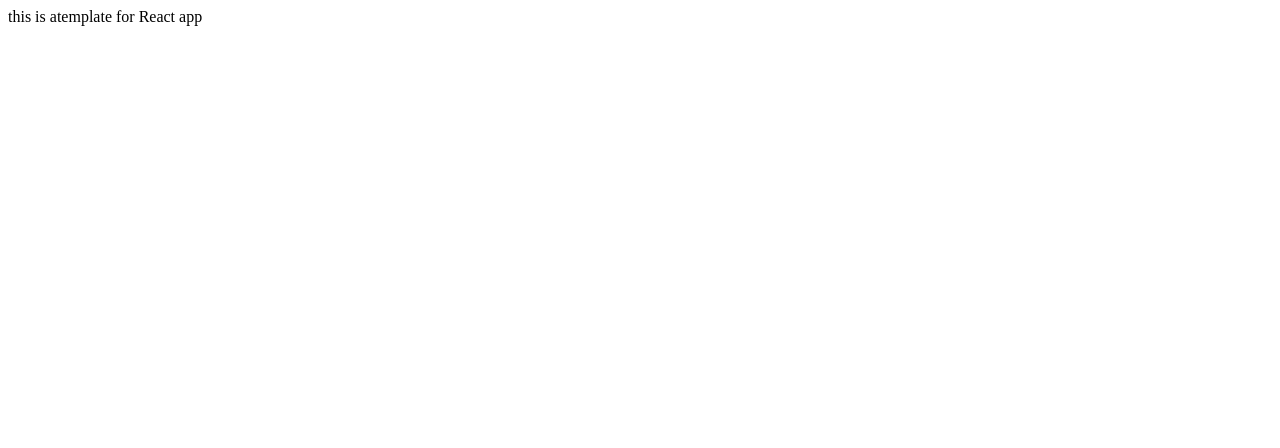
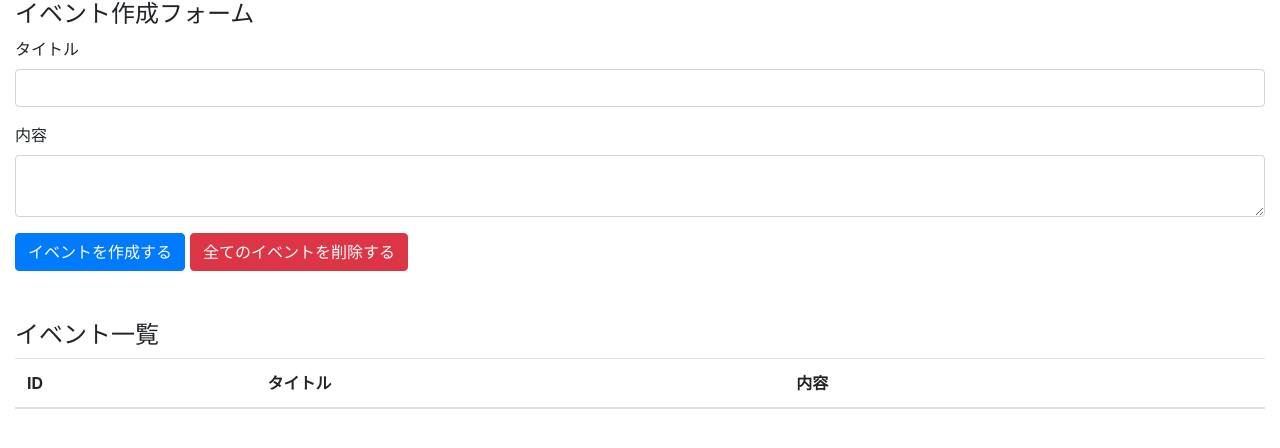
Before and after one commit to oneoneniaoniao/react-hooks-102, a React (Create React App) app: page / in a window 1280 px wide. Shown: the top 448 px of the page. Built offline with nearby package versions, Linux system fonts and the light colour scheme.

Commit message:
creat event form and event table with bootstrap

```diff
--- a/package.json
+++ b/package.json
@@ -3,6 +3,7 @@
   "version": "0.1.0",
   "private": true,
   "dependencies": {
+    "bootstrap": "4.3.1",
     "react": "^18.1.0",
     "react-dom": "^18.1.0",
     "react-scripts": "3.0.1"
--- a/src/App.js
+++ /dev/null
@@ -1,11 +0,0 @@
-import React from 'react';
-
-function App() {
-  return (
-    <div className="App">
-      this is atemplate for React app
-    </div>
-  );
-}
-
-export default App;
--- /dev/null
+++ b/src/components/App.js
@@ -0,0 +1,43 @@
+import React from "react";
+import "bootstrap/dist/css/bootstrap.min.css"
+
+const App = () => {
+  return (
+    <div className="container-fluid">
+      <h4>イベント作成フォーム</h4>
+      <form style={{ marginBottom: "50px"}}>
+        <div className="form-group">
+          <label htmlFor="formEventTitle">
+            タイトル
+          </label>
+          <input className="form-control" id="formEventTitle"/>
+        </div>
+        <div className="form-group">
+          <label htmlFor="formEventBody">
+            内容
+          </label>
+          <textarea className="form-control" id="formEventBody"/>
+        </div>
+        <button className="btn btn-primary">イベントを作成する</button>
+        <button style={{ marginLeft: "5px"}} className="btn btn-danger">全てのイベントを削除する</button>
+      </form>
+      <h4>イベント一覧</h4>
+      <table className="table table-hover">
+        <thead>
+          <tr>
+            <th>ID</th>
+            <th>タイトル</th>
+            <th>内容</th>
+            <th></th>
+            </tr>
+        </thead>
+        <tbody>
+          <tr>
+            </tr>
+        </tbody>
+      </table>
+    </div>
+  );
+};
+
+export default App;
--- a/src/index.js
+++ b/src/index.js
@@ -1,5 +1,5 @@
 import React from 'react';
 import ReactDOM from 'react-dom';
-import App from './App';
+import App from './components/App';
 
 ReactDOM.render(<App />, document.getElementById('root'));
```
Also changed, not shown: 1 other file (tests, documents, lock files or other folders).
